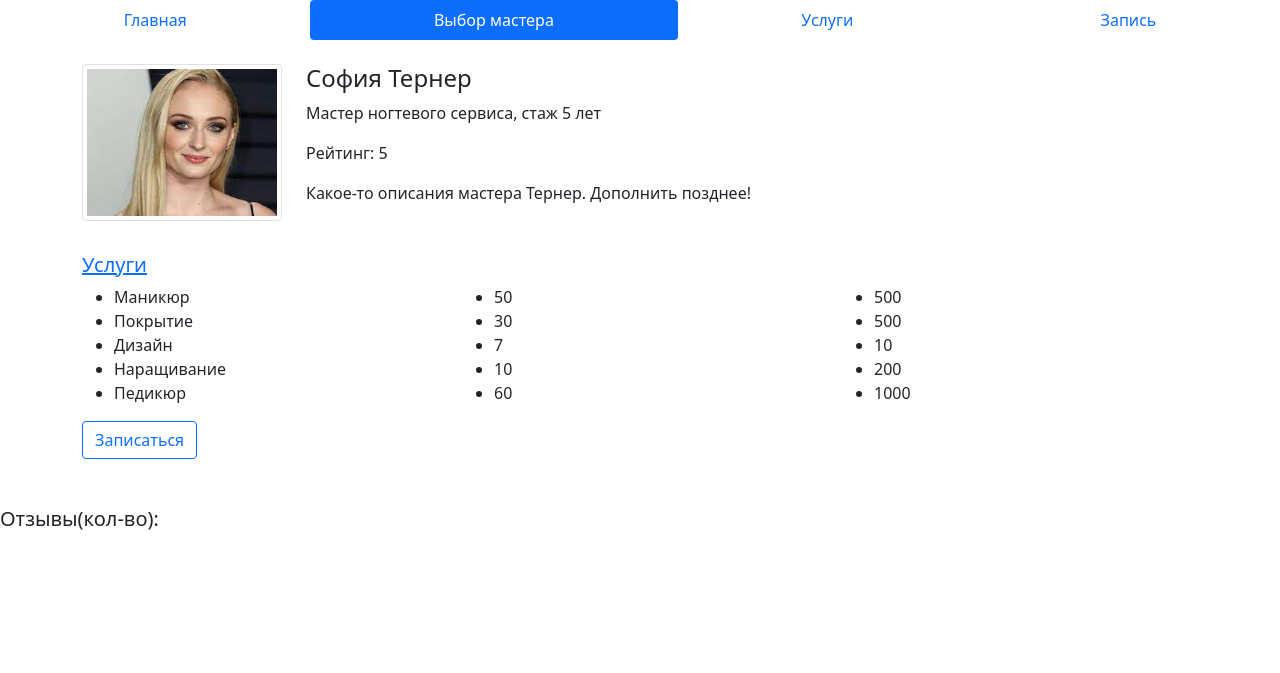
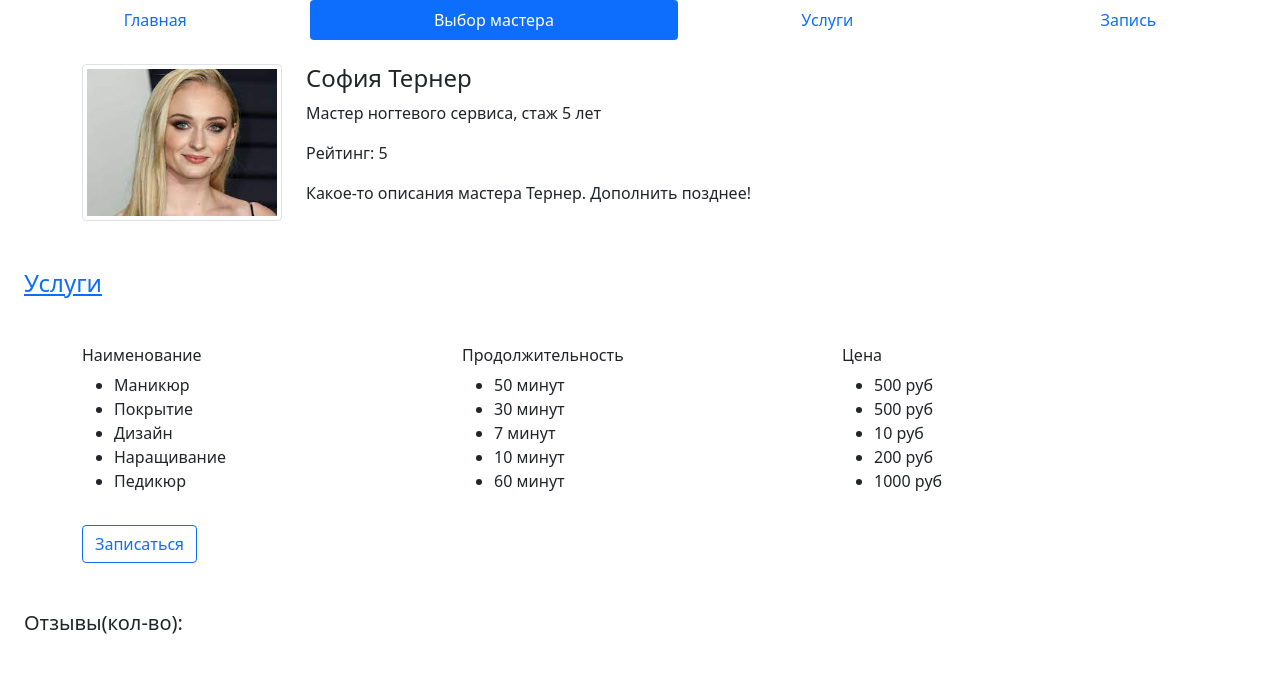
Before and after one commit to Beatriceald/NailsProject-2.0, a Django app: page /master/1/ in a window 1280 px wide. Shown: the top 673 px of the page. Run offline with Django 4.2, Linux system fonts and the light colour scheme; data comes from the database, SQL or seed files in the repository; both versions use the stored data as it was after the commit; parts of the project's set-up code (start-up, migrations or seed data) failed here and were passed over.

Commit message:
комп

```diff
--- a/nailsproject/nails/views.py
+++ b/nailsproject/nails/views.py
@@ -33,13 +33,25 @@ def show_master(request, master_id):  # Отображение страницы
         'master': master,
         'service': service,
         'title': 'Подробнее о мастере',
+        'duration': ' минут',
+        'price': ' руб',
         'nbar': 'masters'
     }
     return render(request, 'nails/master.html', context=context)
 
 
 def show_services(request):
-    return HttpResponse("Отображение услуг")
 
-def show_reg(request):
-    return HttpResponse("Отображение записи")
+    context = {
+        'nbar': 'services'
+    }
+
+    return render(request, 'nails/services.html', context=context)
+
+def show_reg(request, master_id):
+    master = Master.objects.all()
+    service = Service.objects.all()
+    context = {
+        'nbar': 'reg',
+    }
+    return render(request, 'nails/registration.html', context=context)
--- a/nailsproject/templates/nails/base.html
+++ b/nailsproject/templates/nails/base.html
@@ -11,7 +11,7 @@
     <!-- Nav bar -->
     <ul class="nav nav-pills nav-fill">
         <li class="nav-item">
-          <a class="nav-link {% if nbar == 'home' %}active{% endif %}" aria-current="page" href="{% url 'home' %}">Главная</a>
+          <a class="nav-link {% if nbar == 'home' %}active{% endif %}" href="{% url 'home' %}">Главная</a>
         </li>
         <li class="nav-item">
           <a class="nav-link {% if nbar == 'masters' %}active{% endif %}" href="{% url 'masters' %}">Выбор мастера</a>
--- a/nailsproject/templates/nails/master.html
+++ b/nailsproject/templates/nails/master.html
@@ -1,18 +1,20 @@
 {% extends 'nails/base.html' %}
 {% load nails_tags %}
 {% block content %}
-<div class="container mt-4 mb-4">
-    <img src="{{master.photo.url}}" class="img-fluid img-thumbnail rounded mb-3 me-4 float-start" width="200px" height="250px" alt="{{m.name}}">
+<div class="container mt-4 mb-4 mb-4">
+    <img src="{{master.photo.url}}" class="img-fluid img-thumbnail rounded mb-3 me-4 float-start" width="200px" height="300px" alt="{{m.name}}">
     <h4>{{master.name}}</h4>
     <p>{{master.grade}}
        {{master.experience}}</p>
     <p>Рейтинг: {{master.rating}}</p>
-    <p>{{master.description}}</p>
+    <p>{{master.description}}</p></br>
 </div>
+<div style="clear:both"></div>
+<h4 class="ms-4"><a href="{% url 'services' %}">Услуги</a></h4> <!-- Сделать надпись обтекаемой под фотку -->
 <div class="container mt-5 mb-4"> <!-- ПЕРЕДЕЛАТЬ КОНТЕЙНЕР ПОД ГОРИЗОНТАЛЬНУЮ ТАБЛИЦУ С УЧЁТОМ PeopleService -->
-    <h5><a href="{% url 'services' %}">Услуги</a></h5>  <!-- Сделать надпись обтекаемой под фотку -->
     <div class="row">
         <div class="col-sm">
+            <h6>Наименование</h6>
             <ul>
                 {% servs as serv %}
                     {% for s in serv %}
@@ -21,25 +23,26 @@
             </ul>
         </div>
         <div class="col-sm">
-
+            <h6>Продолжительность</h6>
                 <ul>
                     {% for mas in master_service %}
-                    <li>{{mas.duration}}</li>
+                    <li>{{mas.duration}}{{duration}}</li>
                     {% endfor %}
                 </ul>
 
         </div>
         <div class="col-sm">
+            <h6>Цена</h6>
                 <ul>
                     {% for mas in master_service %}
-                    <li>{{mas.price}}</li>
+                    <li>{{mas.price}}{{price}}</li>
                     {% endfor %}
                 </ul>
 
         </div>
     </div>
-    <a class="btn btn-outline-primary mb-4 me-4" href="#" role="button">Записаться</a>
+    <a class="btn btn-outline-primary mb-4 me-4 mt-3" href="{% url 'reg' %}" role="button">Записаться</a>
 </div>
-    <h5>Отзывы(кол-во):</h5>
+    <h5 class="ms-4">Отзывы(кол-во):</h5>
 
 {% endblock %}
```
Also changed, not shown: nailsproject/templates/nails/registration.html (added, +36 -0 lines), nailsproject/templates/nails/services.html (added, +12 -0 lines), nailsproject/db.sqlite3, nailsproject/media/photos/2022/04/22/Jolie.jpeg (added), nailsproject/nails/models.py (line endings or trailing spaces).
